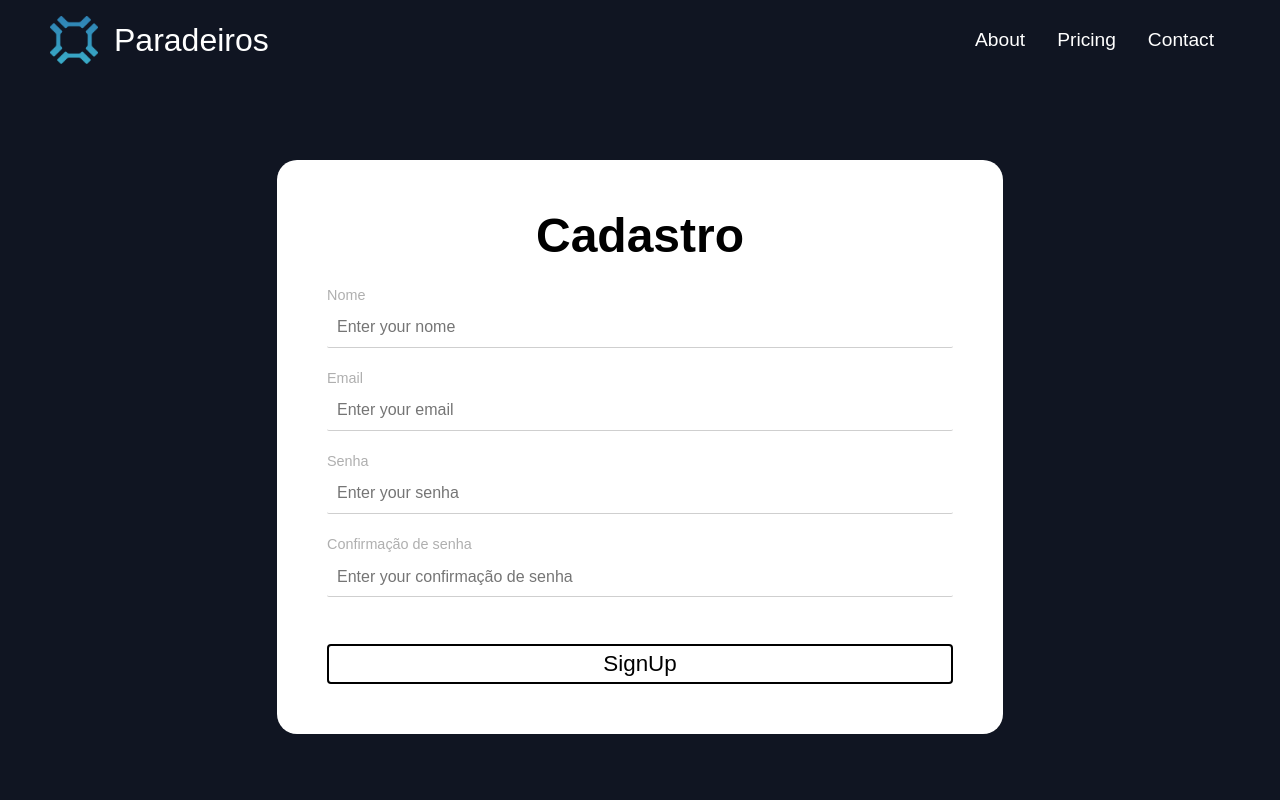
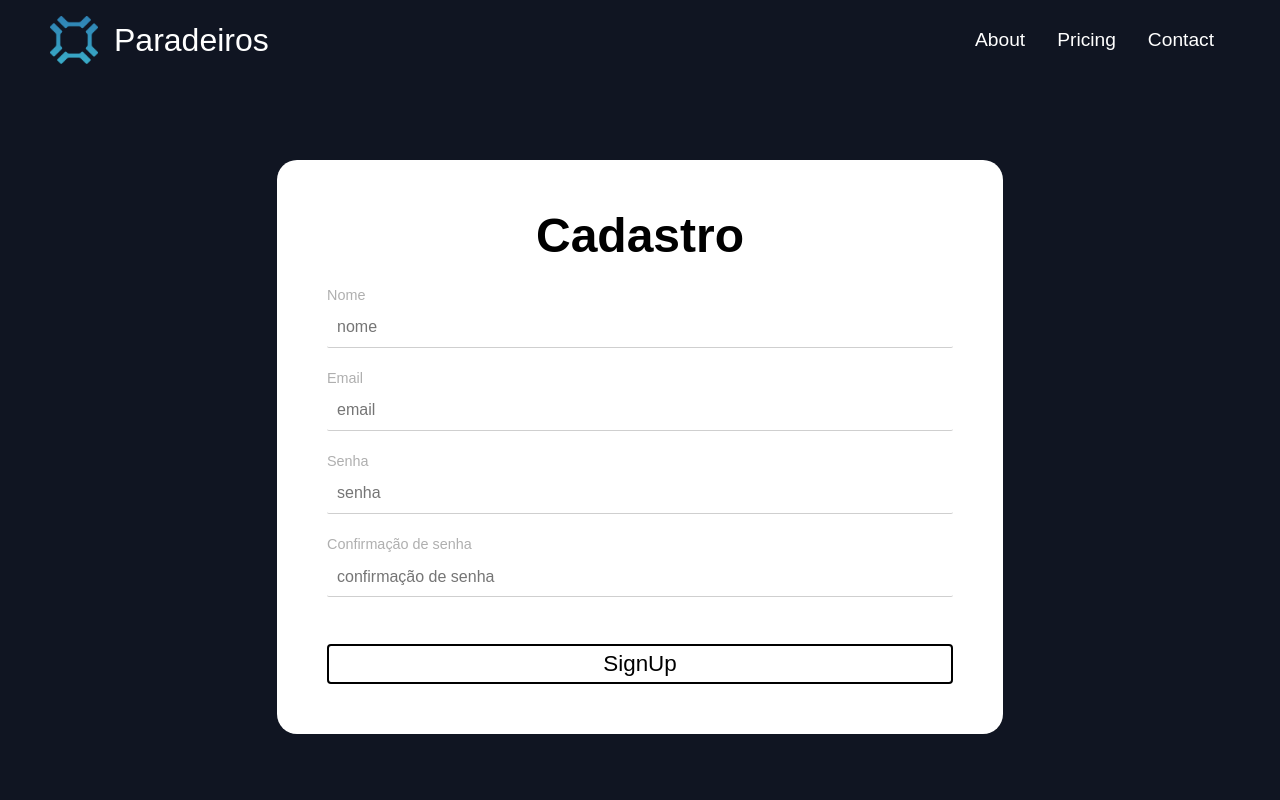
Before and after one commit to vasconceloscezar/okappi-first-class, a React (Create React App) app: page /signup in a window 1280 px wide. Shown: the top 800 px of the page. Built offline with nearby package versions, Linux system fonts and the light colour scheme.

Commit message:
fix: copy

```diff
--- a/src/components/Form/index.jsx
+++ b/src/components/Form/index.jsx
@@ -78,12 +78,7 @@ export default function Form() {
               {formData.map((el, index) => (
                 <FormInputRow key={index}>
                   <FormLabel>{el.label}</FormLabel>
-                  <FormInput
-                    type={el.type}
-                    placeholder={`Enter your ${el.label.toLocaleLowerCase()}`}
-                    value={el.value}
-                    onChange={el.onChange}
-                  />
+                  <FormInput type={el.type} placeholder={`${el.label.toLocaleLowerCase()}`} value={el.value} onChange={el.onChange} />
                 </FormInputRow>
               ))}
 
```
